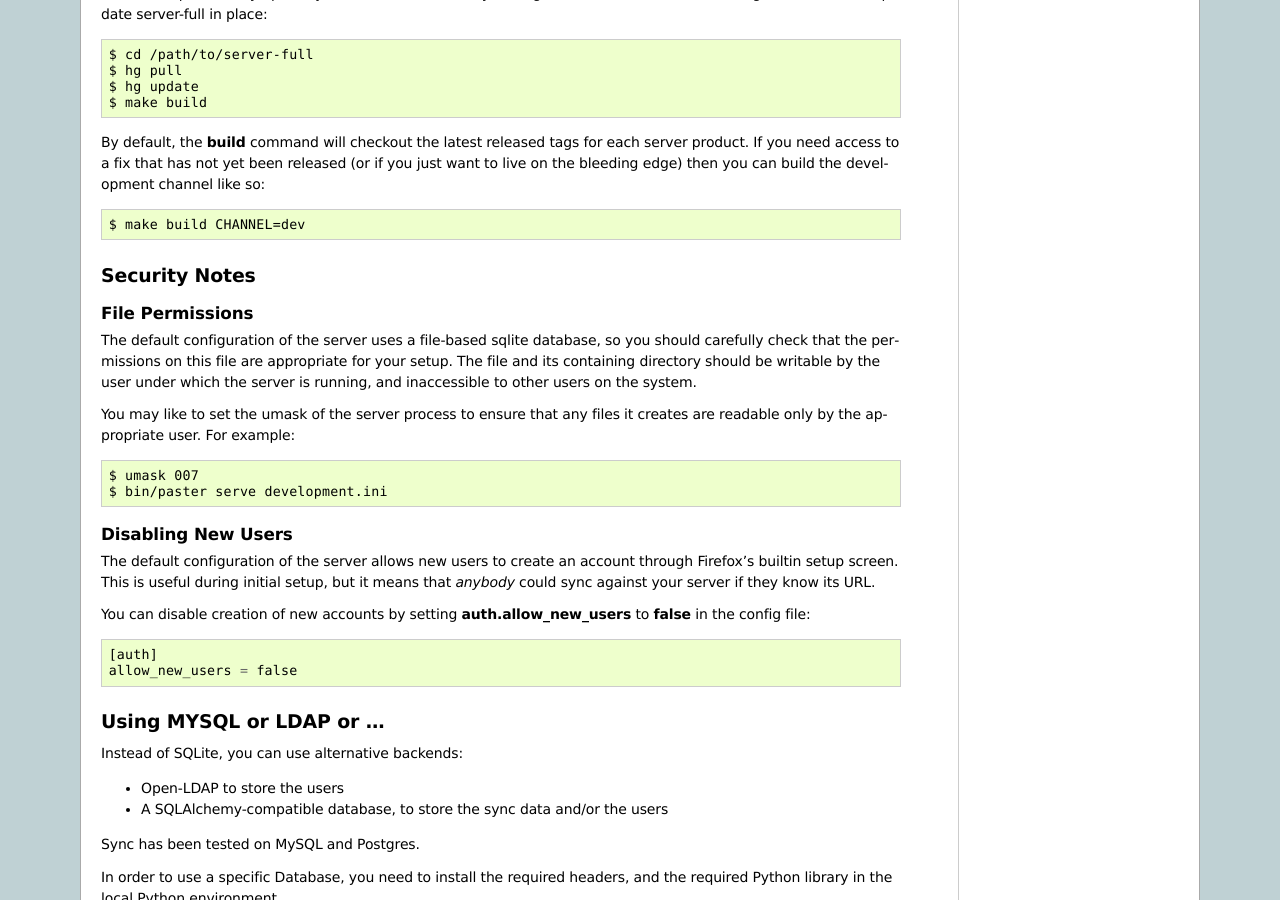
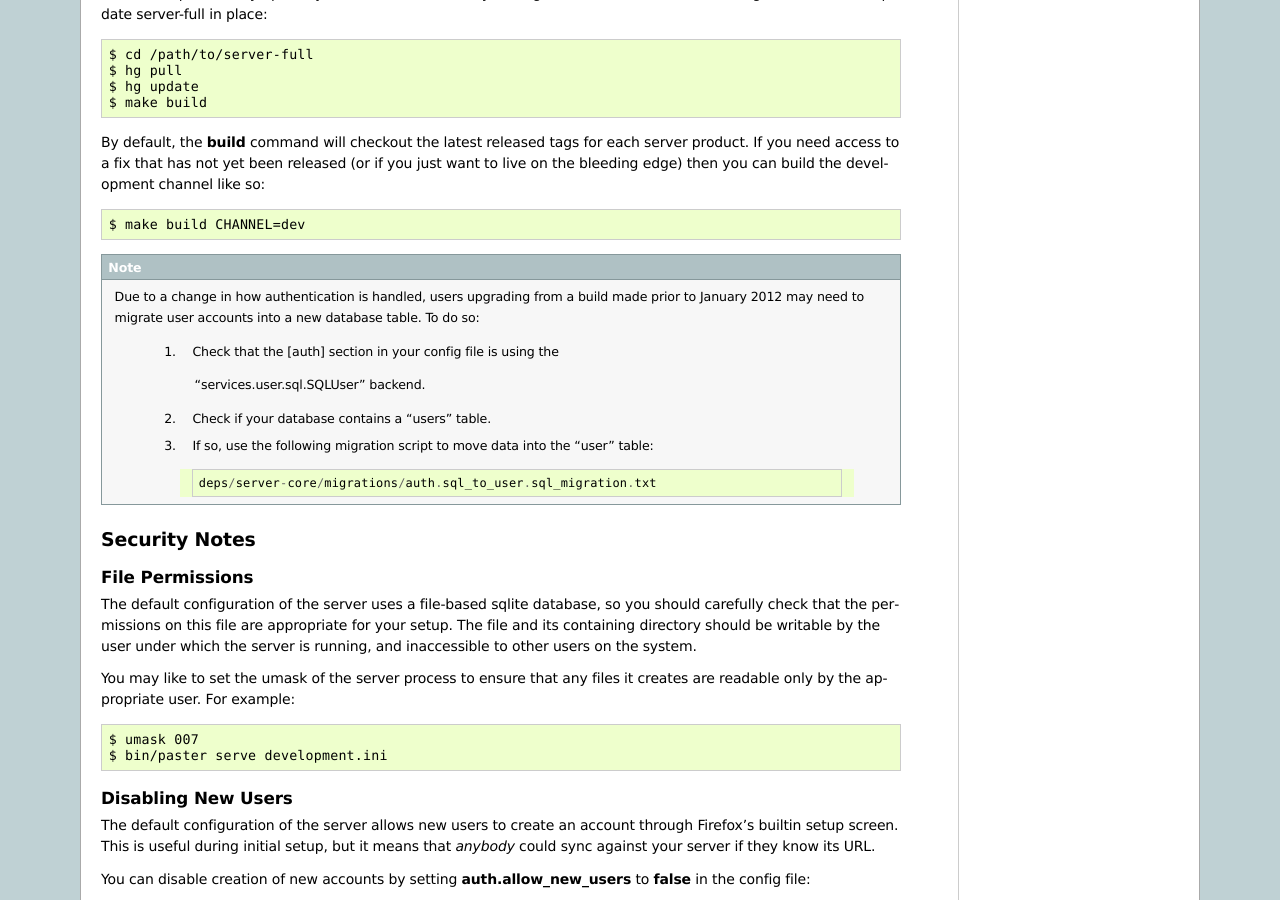
Before and after one commit to mozilla-services/docs, a Sphinx documentation site: the page built from source/howtos/run-sync.rst, in a window 1280 px wide and 900 px high, scrolled down 1685 px. Built offline with Sphinx 7.4.7, drawn with Linux system fonts in a browser that asks for light colours; the version number could not be read and is left out.

Commit message:
[Storage] add a note on migrating user table to run-your-own-sync section.

```diff
--- a/source/howtos/run-sync.rst
+++ b/source/howtos/run-sync.rst
@@ -123,6 +123,22 @@ released (or if you just want to live on the bleeding edge) then you can
 build the development channel like so::
 
     $ make build CHANNEL=dev
+
+
+.. note:: Due to a change in how authentication is handled, users upgrading
+   from a build made prior to January 2012 may need to migrate user accounts
+   into a new database table.  To do so:
+
+      1. Check that the [auth] section in your config file is using the
+        "services.user.sql.SQLUser" backend.
+
+      2. Check if your database contains a "users" table.
+
+      3. If so, use the following migration script to move data
+         into the "user" table::
+
+            deps/server-core/migrations/auth.sql_to_user.sql_migration.txt
+
 
 Security Notes
 ==============
--- a/source/spelling_wordlist.txt
+++ b/source/spelling_wordlist.txt
@@ -137,6 +137,8 @@ Sagrada
 scp
 snode
 sortindex
+sql
+SQLUser
 sqlite
 Sreg
 stateful
```
